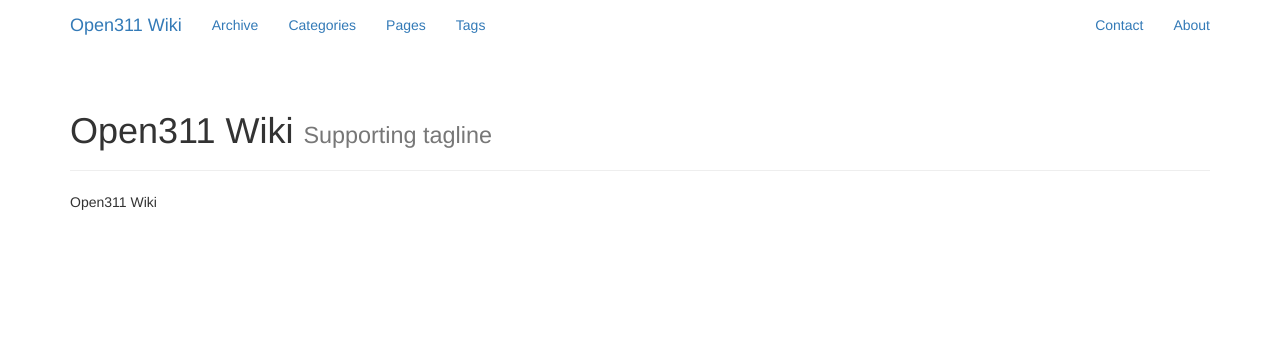
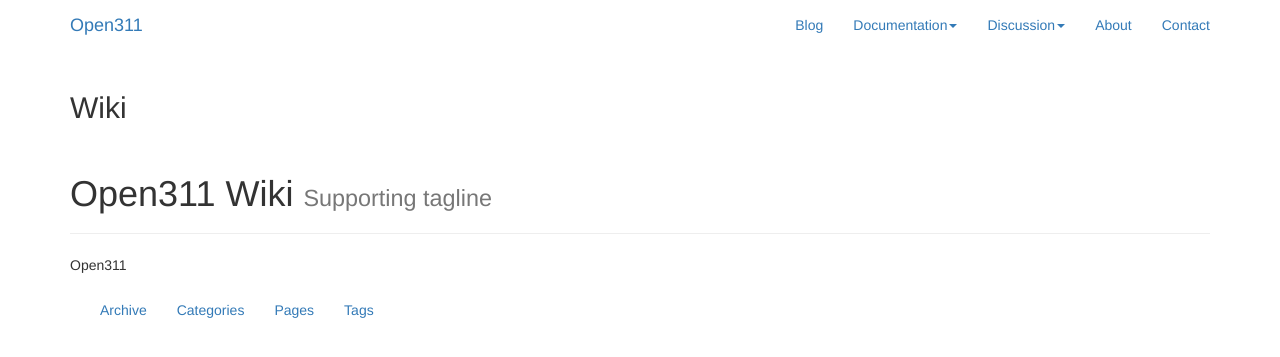
Before and after one commit to open311/open311.github.io, a Jekyll site: the page built from index.md, in a window 1280 px wide. Shown: the top 357 px of the page. Built offline with Jekyll 4.4.1, drawn with Linux system fonts in a browser that asks for light colours; nearby versions of some CDN libraries; library files that are not in the unit come from our copies.

Commit message:
Basic layout updates

```diff
--- a/_config.yml
+++ b/_config.yml
@@ -1,6 +1,6 @@
 # Site wide configuration
 
-title: Open311 Wiki
+title: Open311
 description:
 url:
 production_url: //wiki-dev.open311.org
@@ -15,3 +15,11 @@ gems:
 
 
 exclude: ["lib", "config.rb", ".sass-cache", "Capfile", "config", "log", "Rakefile", "Rakefile.rb", "tmp", "*.sublime-project", "*.sublime-workspace", "Gemfile", "Gemfile.lock", "README.md", "LICENSE", "node_modules", "Gruntfile.js", "package.json"]
+
+
+defaults:
+  -
+    scope:
+      path: "" # an empty string here means all files in the project
+    values:
+      layout: "page"
--- a/_includes/themes/bootstrap-3/default.html
+++ b/_includes/themes/bootstrap-3/default.html
@@ -51,21 +51,43 @@
             <span class="icon-bar"></span>
             <span class="icon-bar"></span>
           </button>
-          <a class="navbar-brand" href="{{ HOME_PATH }}">{{ site.title }}</a>
+          <a class="navbar-brand" href="//open311.org">{{ site.title }}</a>
         </div>
         <nav class="collapse navbar-collapse bs-navbar-collapse" role="navigation">
-          <ul class="nav navbar-nav">
-              {% assign pages_list = site.pages %}
-              {% assign group = 'navigation' %}
-              {% include JB/pages_list %}
-          </ul>
           <ul class="nav navbar-nav navbar-right">
-            <li><a href="#">Contact</a></li>
-            <li><a href="#">About</a></li>
+            <li><a href="//www.open311.org/about">Blog</a></li>
+
+
+
+            <li class="dropdown">
+              <a href="#" class="dropdown-toggle" data-toggle="dropdown">Documentation<span class="caret"></span></a>
+              <ul class="dropdown-menu" role="menu">
+                <li><a href="//wiki-dev.open311.org/">Wiki</a></li>
+                <li><a href="//wiki-dev.open311.org/GeoReport_v2">GeoReport v2</a></li>
+              </ul>
+            </li>
+
+
+            <li class="dropdown">
+              <a href="#" class="dropdown-toggle" data-toggle="dropdown">Discussion<span class="caret"></span></a>
+              <ul class="dropdown-menu" role="menu">
+                <li><a href="//lists.open311.org/groups/discuss">Mailing List</a></li>
+                <li><a href="//github.com/open311/open311.github.io/issues">Issue Tracker</a></li>
+              </ul>
+            </li>
+
+            <li><a href="//www.open311.org/about">About</a></li>
+            <li><a href="//www.open311.org/contact">Contact</a></li>
           </ul>
         </nav>
       </div>
     </header>
+
+    <div id="page-header">
+      <div class="container">
+        <h2>Wiki</h2>
+      </div>
+    </div>
 
     <div id="main">
       <div class="container">
@@ -76,6 +98,15 @@
     <div id="footer">
       <div class="container">
         <p>{{ site.title }}</p>
+
+        <nav class="collapse navbar-collapse bs-navbar-collapse" role="navigation">
+          <ul class="nav navbar-nav">
+              {% assign pages_list = site.pages %}
+              {% assign group = 'navigation' %}
+              {% include JB/pages_list %}
+          </ul>
+        </nav>
+
       </div>
     </div>
 
--- a/assets/themes/bootstrap-3/css/style.css
+++ b/assets/themes/bootstrap-3/css/style.css
@@ -1,5 +1,5 @@
 body {
-  background-color : #ccc;
+  background-color : #f5f5f5;
 }
 
 header.navbar {
```
